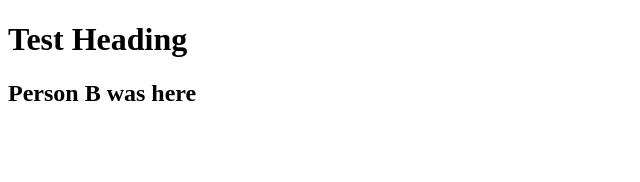
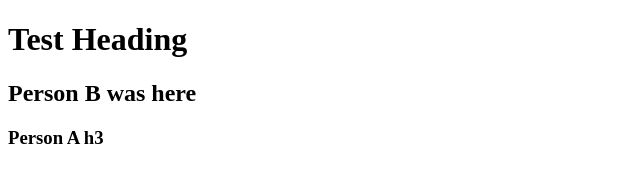
Before and after one commit to Rob-P-Smith/donut, a plain HTML site: page index.html in a window 1280 px wide. Shown: the whole page, without its empty margins (0-640 px from the left). Drawn offline with Linux system fonts and the light colour scheme.

Commit message:
h3 added

```diff
--- a/index.html
+++ b/index.html
@@ -7,5 +7,6 @@
 <body>
 <h1>Test Heading</h1>
 <h2>Person B was here</h2>
+<h3>Person A h3</h3>
 </body>
 </html>
```
